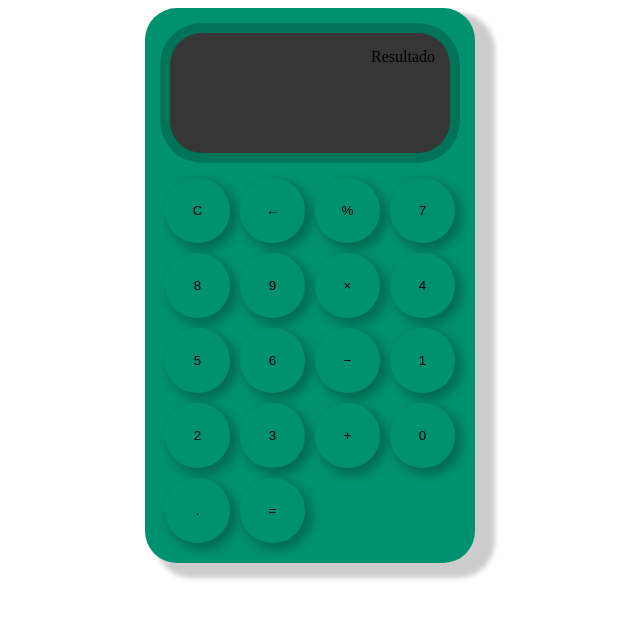
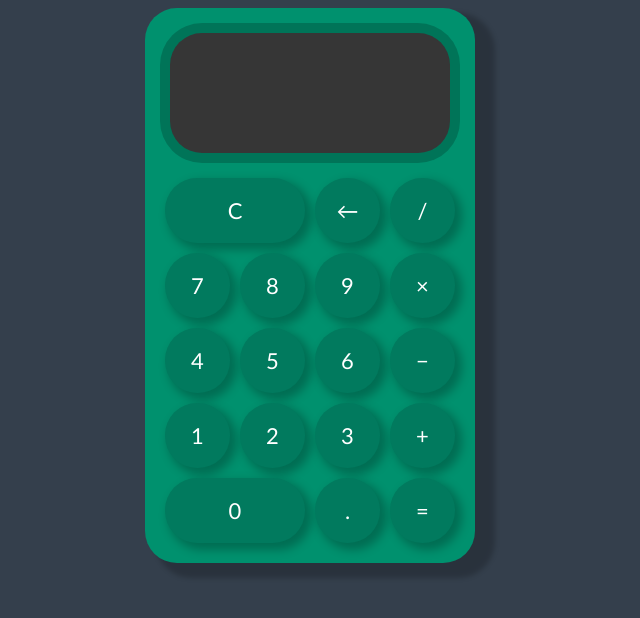
Before and after one commit to JuanJimenezIY/pw_u1_p5_jj, a plain HTML site: page html/ejercicioCalculadora.html in a window 1280 px wide. Shown: the whole page, without its empty margins (330-970 px from the left). Drawn offline with Linux system fonts and the light colour scheme.

Commit message:
taller12

```diff
--- a/css/estiloEjercicioCalculadora.css
+++ b/css/estiloEjercicioCalculadora.css
@@ -18,20 +18,38 @@
 .display{
     margin: 10px 10px 20px 10px;
     grid-column: span 4;
-padding: 15px;
+    padding: 25px 15px;
     background-color: #363636;
     border-radius: 32px;
     text-align: right;
+    font-size: 20px;
+    font-family:  sans-serif;
     box-shadow: 0px 0px 0px 10px #00000033;
 }
 button{
+    cursor: pointer;
     margin: 5px;
     padding: 0px;
     border-radius: 32px;
     border: none;
-    background-color: #00916e;
+    background-color: #017a5e;
    box-shadow: 5px 5px 10px 2px #00000040;
+   font-size: 22px;
 }
 button:hover{
-    background-color: #a6a6a6;
+    background-color: #575b5f;
 }
+button:active{
+    background-color: #42b095;
+}
+.span-2{
+    grid-column: span 2;
+}
+body{
+    background-color: #343f4c;
+}
+
+*{
+    color: white;
+    font-family: 'Trebuchet MS', 'Lucida Sans Unicode', 'Lucida Grande', 'Lucida Sans', Arial, sans-serif;
+}
--- a/html/ejercicioCalculadora.html
+++ b/html/ejercicioCalculadora.html
@@ -5,6 +5,7 @@
     <meta name="viewport" content="width=device-width, initial-scale=1.0" />
     <title>Document</title>
     <link rel="stylesheet" href="../css/estiloEjercicioCalculadora.css" />
+    <script src="../js/calculadoraFuncionesEjercicio.js"></script>
   </head>
   <body>
     <header></header>
@@ -12,27 +13,25 @@
     <section>
       <div class="container">
         <div class="calculadora">
-            <div class="display">
-                Resultado
-            </div>
-          <button>C</button>
-          <button>&larr;</button>
-          <button>&#37;</button>
-          <button>7</button>
-          <button>8</button>
-          <button>9</button>
-          <button>&#215;</button>
-          <button>4</button>
-          <button>5</button>
-          <button>6</button>
-          <button>&#8722;</button>
-          <button>1</button>
-          <button>2</button>
-          <button>3</button>
-          <button>&#43;</button>
-          <button>0</button>
-          <button>&#46;</button>
-          <button>&#61;</button>
+          <div id="idResultado" class="display"></div>
+          <button class="span-2" onclick="reset()">C</button>
+          <button onclick="back()">&larr;</button>
+          <button  onclick="operacion('/')">/</button>
+          <button onclick="numeros(7)">7</button>
+          <button onclick="numeros(8)">8</button>
+          <button onclick="numeros(9)">9</button>
+          <button  onclick="operacion('*')">&#215;</button>
+          <button onclick="numeros(4)">4</button>
+          <button onclick="numeros(5)">5</button>
+          <button onclick="numeros(6)">6</button>
+          <button  onclick="operacion('-')">&#8722;</button>
+          <button onclick="numeros(1)">1</button>
+          <button onclick="numeros(2)">2</button>
+          <button onclick="numeros(3)">3</button>
+          <button  onclick="operacion('+')">&#43;</button>
+          <button onclick="numeros(0)" class="span-2">0</button>
+          <button onclick="numeros('.')">&#46;</button>
+          <button onclick="resultado()">&#61;</button>
         </div>
       </div>
     </section>
--- /dev/null
+++ b/js/calculadoraFuncionesEjercicio.js
@@ -0,0 +1,27 @@
+let num1;
+function reset() {
+    document.getElementById('idResultado').innerText = '';
+}
+
+function operacion(op) {
+    num1=document.getElementById('idResultado').innerText =  document.getElementById('idResultado').innerText+op;
+    document.getElementById('idResultado').innerText = '';
+
+}
+
+function numeros(num) {
+   document.getElementById('idResultado').innerText =document.getElementById('idResultado').innerText+num ;
+
+}
+function back(){
+
+    document.getElementById('idResultado').innerText= document.getElementById('idResultado').innerText.slice(0,-1);
+}
+
+function resultado() {
+
+    let num2 = document.getElementById('idResultado').innerText;
+    let respuesta=num1+num2;
+    let res = eval(respuesta);
+    document.getElementById('idResultado').innerText = res;
+}
```
